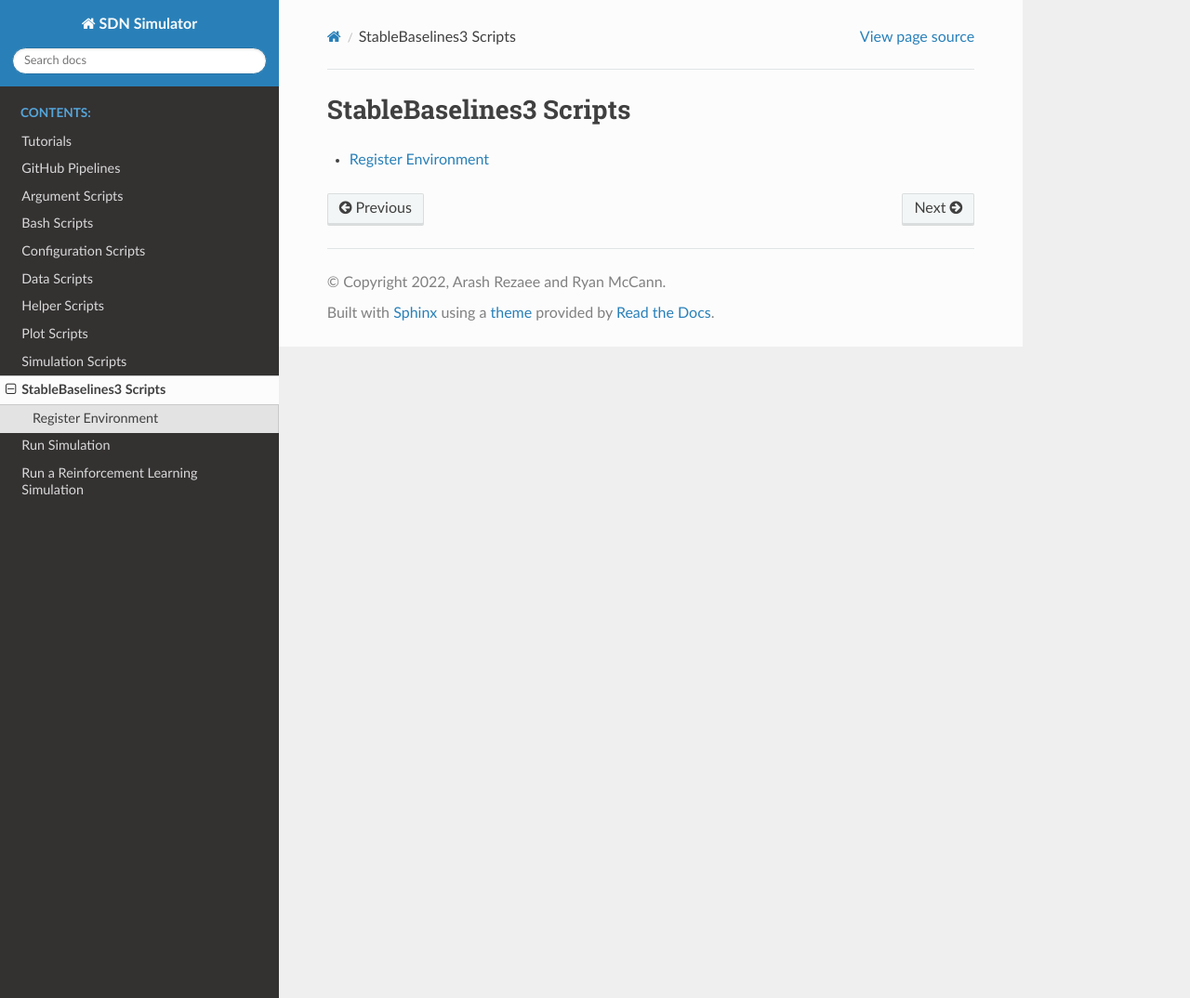
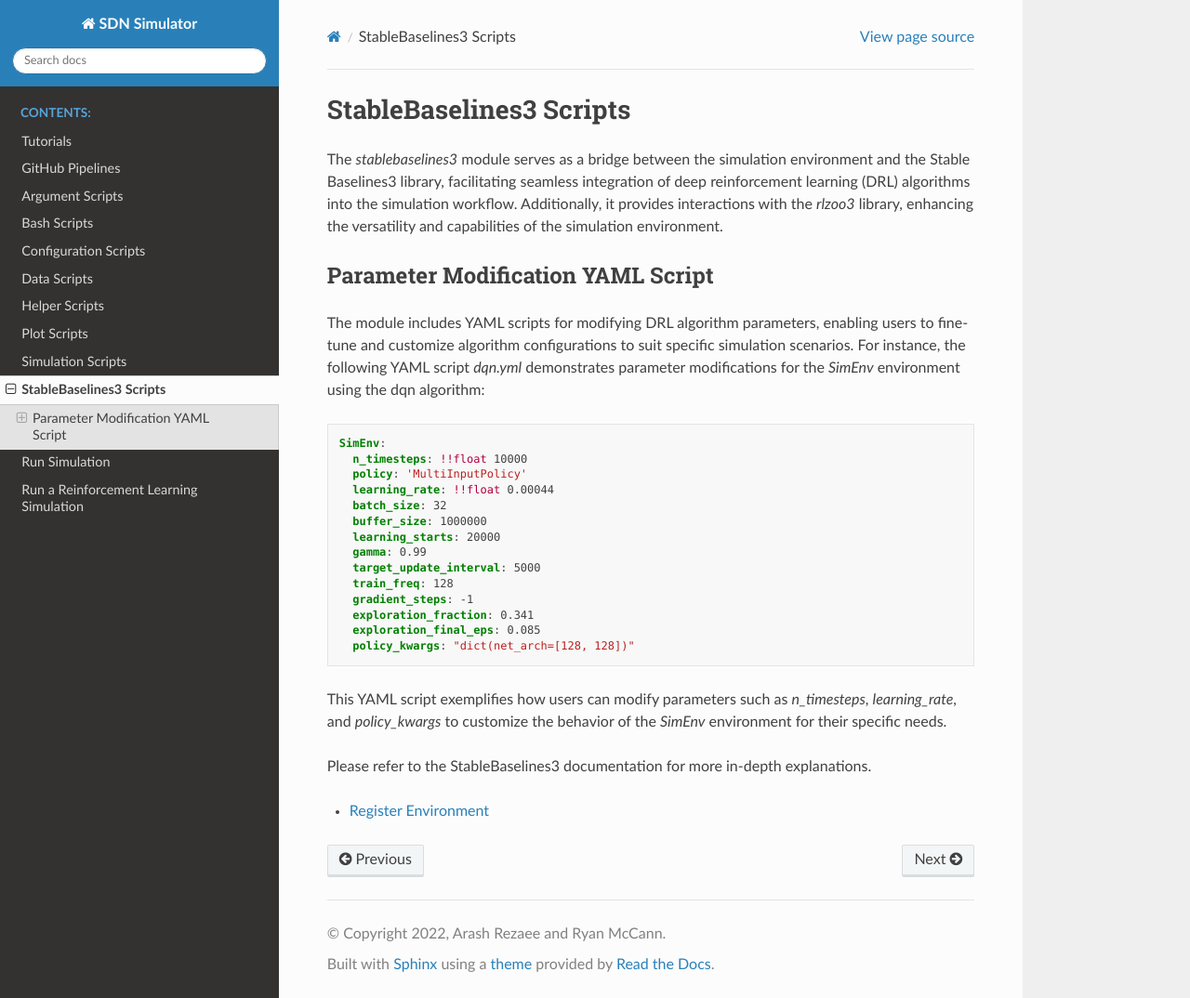
Before and after one commit to SDNNetSim/SDON_simulator, a Sphinx documentation site: the page built from docs/stablebaselines/stablebaselines_modules.rst, in a window 1280 px wide and 1074 px high. Shown: the whole window at 93% size. Built offline with Sphinx 7.4.7 and the Read the Docs theme 2.0.0, drawn with Linux system fonts in a browser that asks for light colours; pages that are not in the unit, such as notebooks, are missing from menus.

Commit message:
Finish sb3_scripts docs

```diff
--- a/docs/stablebaselines/stablebaselines_modules.rst
+++ b/docs/stablebaselines/stablebaselines_modules.rst
@@ -1,5 +1,39 @@
 StableBaselines3 Scripts
 =========================
+
+The `stablebaselines3` module serves as a bridge between the simulation environment and the Stable Baselines3 library,
+facilitating seamless integration of deep reinforcement learning (DRL) algorithms into the simulation workflow.
+Additionally, it provides interactions with the `rlzoo3` library, enhancing the versatility and capabilities of the
+simulation environment.
+
+Parameter Modification YAML Script
+-----------------------------------
+
+The module includes YAML scripts for modifying DRL algorithm parameters, enabling users to fine-tune and customize
+algorithm configurations to suit specific simulation scenarios. For instance, the following YAML script `dqn.yml`
+demonstrates parameter modifications for the `SimEnv` environment using the dqn algorithm:
+
+.. code-block:: yaml
+
+    SimEnv:
+      n_timesteps: !!float 10000
+      policy: 'MultiInputPolicy'
+      learning_rate: !!float 0.00044
+      batch_size: 32
+      buffer_size: 1000000
+      learning_starts: 20000
+      gamma: 0.99
+      target_update_interval: 5000
+      train_freq: 128
+      gradient_steps: -1
+      exploration_fraction: 0.341
+      exploration_final_eps: 0.085
+      policy_kwargs: "dict(net_arch=[128, 128])"
+
+This YAML script exemplifies how users can modify parameters such as `n_timesteps`, `learning_rate`, and
+`policy_kwargs` to customize the behavior of the `SimEnv` environment for their specific needs.
+
+Please refer to the StableBaselines3 documentation for more in-depth explanations.
 
 .. toctree::
 
```
